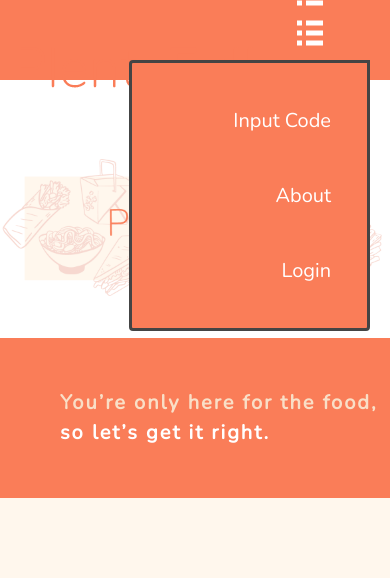
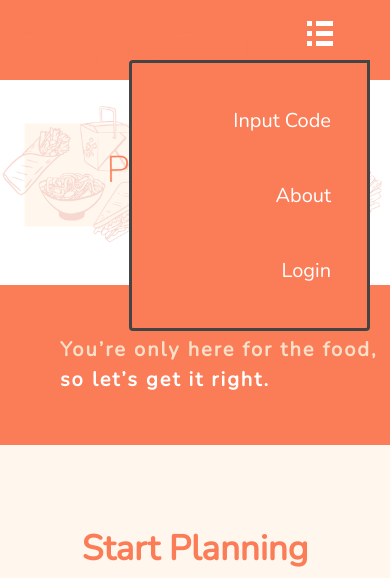
Before and after one commit to converyj/plentyfull, a PHP site: page /homepage.php in a window 390 px wide. Shown: the top 578 px of the page. Run offline with PHP 8.4, Linux system fonts and the light colour scheme; data comes from the database, SQL or seed files in the repository.

Commit message:
hamburger

```diff
--- a/css/main2.css
+++ b/css/main2.css
@@ -90,10 +90,11 @@ nav {
 	float: left;
 	width: 200px;
 	height: 40px;
-	background: url(images/logo-orange.png) no-repeat center;
+	background: url(../images/logo-orange.png) no-repeat center;
 	display: block;
   padding-left: 50px;
-  padding-top: 40px;
+  padding-top: 10px;
+  /* z-index: 1; */
 
 }
 
@@ -103,7 +104,10 @@ nav {
 	display: none;
 	width: 40px;
 	height: 40px;
-	background: #fa7d58 url(images/menu-icon.png) center;
+  padding-left: 20px;
+	background: #fa7d58 url(../images/menu-icon.png) center;
+  z-index: 1;
+  background-repeat:no-repeat;
 
 }
 
--- a/css/small.css
+++ b/css/small.css
@@ -116,7 +116,7 @@ li a {
     margin-left: auto;
     margin-right: auto;
     width: 100%;
-    padding-top: 6%;
+    padding-top: 0%;
     padding-bottom:8%;
 }
 
```
